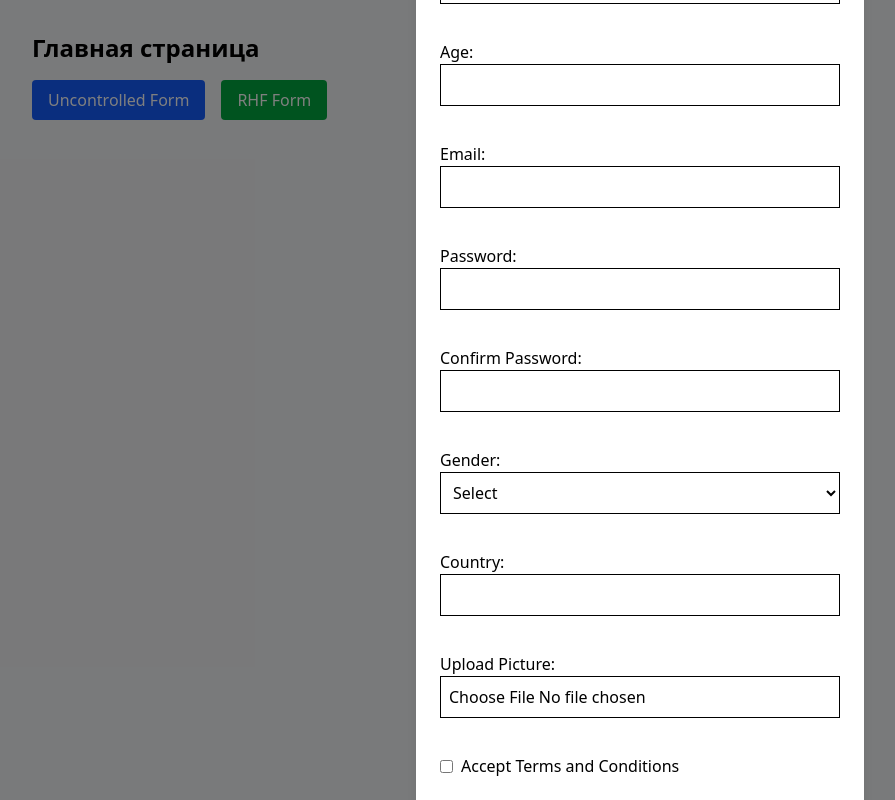
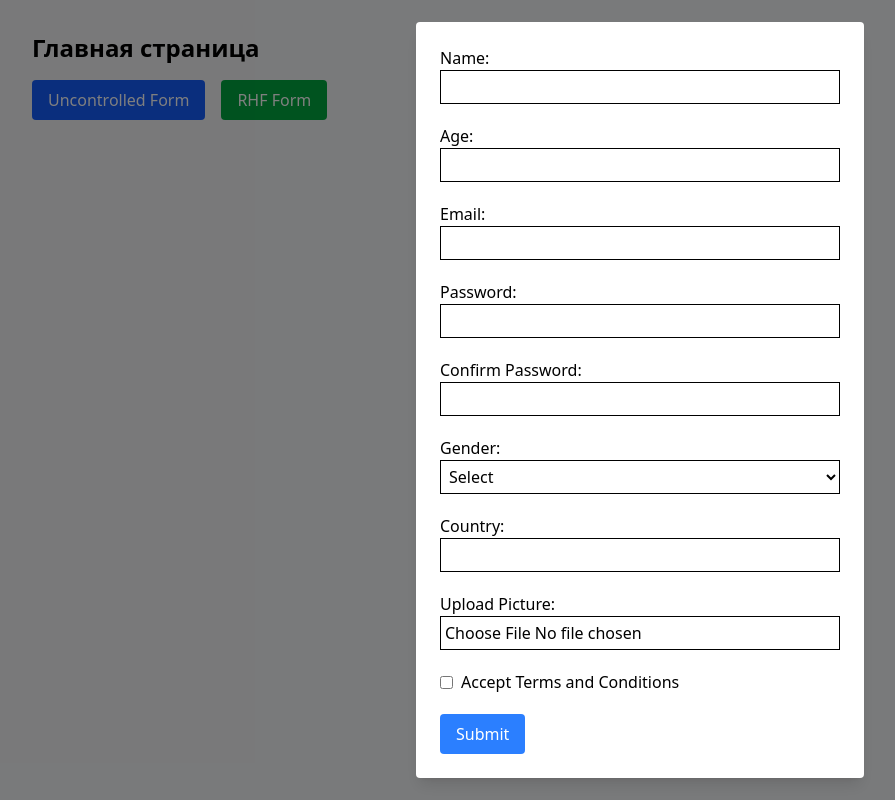
Before and after one commit to YuliyaNaletskaya/rs-react, a React (Vite) app: page / in a window 1280 px wide. Both pictures are taken after a click on the button "Uncontrolled Form". Shown: the whole page, without its empty margins (0-895 px from the left). Built offline with nearby package versions, Linux system fonts and the light colour scheme.

Commit message:
fix: change styles

```diff
--- a/src/components/UncontrolledForm.tsx
+++ b/src/components/UncontrolledForm.tsx
@@ -81,75 +81,75 @@ export const UncontrolledForm = () => {
 
   return (
     <form onSubmit={handleSubmit} className="space-y-4">
-      <div>
+      <div className="m-0">
         <label htmlFor="name">Name:</label>
         <input
           id="name"
           name="name"
           ref={refs.name}
-          className="border p-2 w-full"
+          className="border p-1 w-full"
         />
         <p className="text-red-500 text-sm min-h-[1.25rem]">{errors.name}</p>
       </div>
 
-      <div>
+      <div className="m-0">
         <label htmlFor="age">Age:</label>
         <input
           id="age"
           name="age"
           type="number"
           ref={refs.age}
-          className="border p-2 w-full"
+          className="border p-1 w-full"
         />
         <p className="text-red-500 text-sm min-h-[1.25rem]">{errors.age}</p>
       </div>
 
-      <div>
+      <div className="m-0">
         <label htmlFor="email">Email:</label>
         <input
           id="email"
           name="email"
           ref={refs.email}
-          className="border p-2 w-full"
+          className="border p-1 w-full"
         />
         <p className="text-red-500 text-sm min-h-[1.25rem]">{errors.email}</p>
       </div>
 
-      <div>
+      <div className="m-0">
         <label htmlFor="password">Password:</label>
         <input
           id="password"
           name="password"
           type="password"
           ref={refs.password}
-          className="border p-2 w-full"
+          className="border p-1 w-full"
         />
         <p className="text-red-500 text-sm min-h-[1.25rem]">
           {errors.password}
         </p>
       </div>
 
-      <div>
+      <div className="m-0">
         <label htmlFor="confirmPassword">Confirm Password:</label>
         <input
           id="confirmPassword"
           name="confirmPassword"
           type="password"
           ref={refs.confirmPassword}
-          className="border p-2 w-full"
+          className="border p-1 w-full"
         />
         <p className="text-red-500 text-sm min-h-[1.25rem]">
           {errors.confirmPassword}
         </p>
       </div>
 
-      <div>
+      <div className="m-0">
         <label htmlFor="gender">Gender:</label>
         <select
           id="gender"
           name="gender"
           ref={refs.gender}
-          className="border p-2 w-full"
+          className="border p-1 w-full"
         >
           <option value="">Select</option>
           <option value="male">Male</option>
@@ -158,14 +158,14 @@ export const UncontrolledForm = () => {
         <p className="text-red-500 text-sm min-h-[1.25rem]">{errors.gender}</p>
       </div>
 
-      <div>
+      <div className="m-0">
         <label htmlFor="country">Country:</label>
         <input
           id="country"
           name="country"
           list="country-list"
           ref={refs.country}
-          className="border p-2 w-full"
+          className="border p-1 w-full"
         />
         <datalist id="country-list">
           {countries.map((c) => (
@@ -175,19 +175,19 @@ export const UncontrolledForm = () => {
         <p className="text-red-500 text-sm min-h-[1.25rem]">{errors.country}</p>
       </div>
 
-      <div>
+      <div className="m-0">
         <label htmlFor="picture">Upload Picture:</label>
         <input
           id="picture"
           name="picture"
           type="file"
           ref={refs.picture}
-          className="border p-2 w-full"
+          className="border p-1 w-full"
         />
         <p className="text-red-500 text-sm min-h-[1.25rem]">{pictureError}</p>
       </div>
 
-      <div>
+      <div className="m-0">
         <label htmlFor="terms" className="flex items-center gap-2">
           <input id="terms" name="terms" type="checkbox" ref={refs.terms} />
           Accept Terms and Conditions
@@ -200,7 +200,7 @@ export const UncontrolledForm = () => {
 
       <button
         type="submit"
-        className="mt-2 bg-blue-500 text-white px-4 py-2 rounded"
+        className="bg-blue-500 text-white px-4 py-2 rounded"
       >
         Submit
       </button>
```
